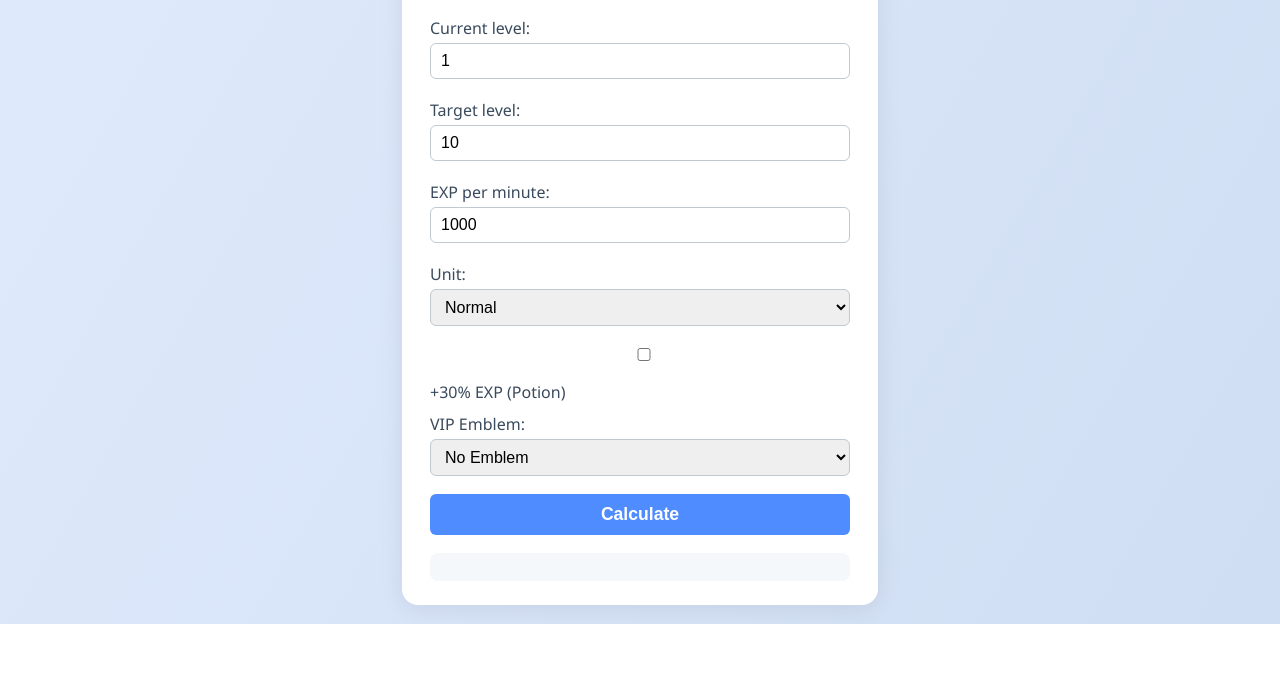
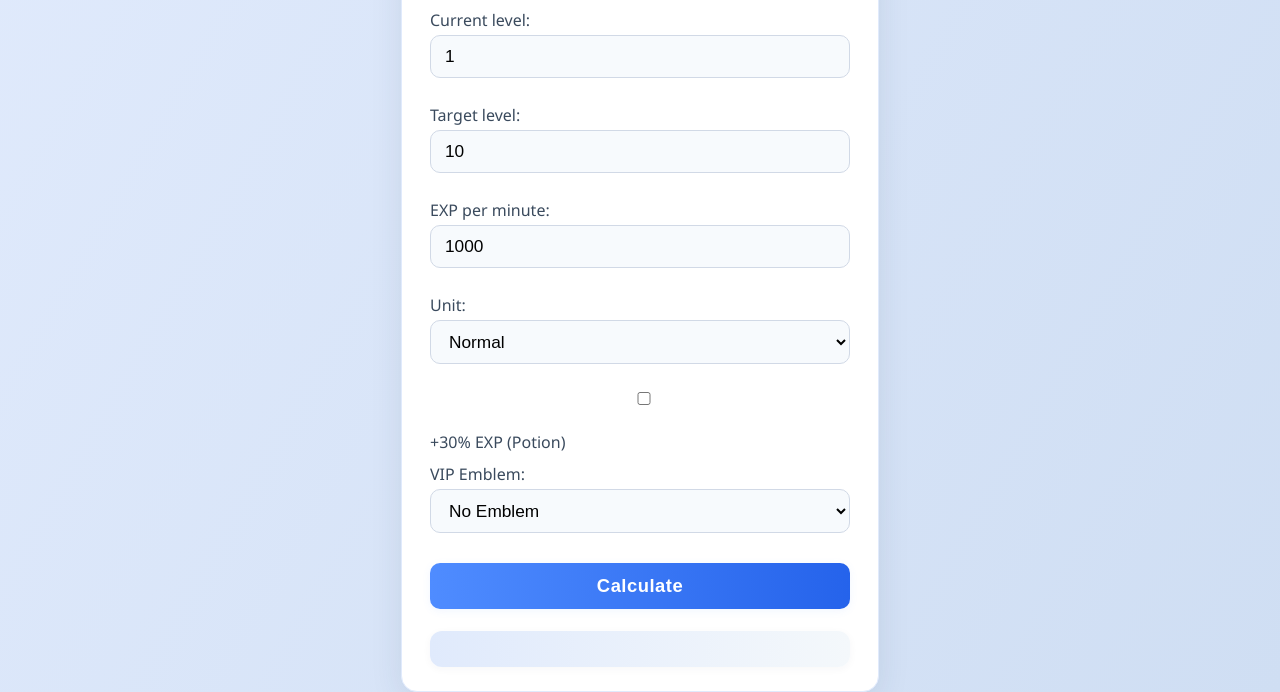
Before and after one commit to dmnobunaga/mucalc, a plain HTML site: page level_time_calculator.html in a window 1280 px wide. Shown: the part 176-868 px from the top of the page. Before the commit the page ends 800 px from the top, so only its background shows below. Drawn offline with Linux system fonts and the light colour scheme.

```diff
--- a/level_time_calculator.html
+++ b/level_time_calculator.html
@@ -35,43 +35,64 @@
     }
     input, select {
       width: 100%;
-      padding: 8px 10px;
-      border: 1px solid #bfc9d1;
-      border-radius: 6px;
-      font-size: 1rem;
-      margin-bottom: 8px;
+      padding: 10px 14px;
+      border: 1.5px solid #d1d9e6;
+      border-radius: 10px;
+      font-size: 1.08rem;
+      margin-bottom: 14px;
       box-sizing: border-box;
+      background: #f7fafd;
+      transition: border 0.2s, box-shadow 0.2s;
+      outline: none;
+    }
+    input:focus, select:focus {
+      border: 1.5px solid #4f8cff;
+      box-shadow: 0 0 0 2px #e0eafc;
     }
     button {
       width: 100%;
-      padding: 10px;
-      background: #4f8cff;
+      padding: 12px;
+      background: linear-gradient(90deg, #4f8cff 0%, #2563eb 100%);
       color: #fff;
       border: none;
-      border-radius: 6px;
-      font-size: 1.1rem;
-      font-weight: 600;
+      border-radius: 10px;
+      font-size: 1.15rem;
+      font-weight: 700;
       cursor: pointer;
-      margin-top: 10px;
-      transition: background 0.2s;
+      margin-top: 16px;
+      transition: background 0.2s, box-shadow 0.2s;
+      box-shadow: 0 2px 8px rgba(79,140,255,0.08);
+      letter-spacing: 0.5px;
     }
     button:hover {
-      background: #2563eb;
+      background: linear-gradient(90deg, #2563eb 0%, #4f8cff 100%);
+      box-shadow: 0 4px 16px rgba(79,140,255,0.13);
     }
     .result {
-      margin-top: 18px;
-      background: #f4f8fb;
-      border-radius: 8px;
-      padding: 14px 10px;
+      margin-top: 22px;
+      background: linear-gradient(90deg, #e0eafc 0%, #f4f8fb 100%);
+      border-radius: 12px;
+      padding: 18px 12px;
       color: #1a2a3a;
-      font-size: 1.08rem;
+      font-size: 1.13rem;
       text-align: center;
+      box-shadow: 0 2px 8px rgba(44, 62, 80, 0.04);
     }
     .footer {
-      margin-top: 18px;
+      margin-top: 22px;
       text-align: center;
       color: #7a8ca3;
-      font-size: 0.95rem;
+      font-size: 1.01rem;
+      letter-spacing: 0.1px;
+    }
+    .container {
+      box-shadow: 0 8px 32px rgba(44, 62, 80, 0.10);
+      border: 1.5px solid #e0eafc;
+      backdrop-filter: blur(2px);
+    }
+    ::placeholder {
+      color: #bfc9d1;
+      opacity: 1;
     }
   </style>
 </head>
@@ -94,7 +115,7 @@
     <input type="number" id="targetLevel" min="1" max="2000" value="10">
 
     <label for="expPerMinute" id="labelExpPerMin"></label>
-    <input type="number" id="expPerMinute" min="1" value="1000">
+    <input type="number" id="expPerMinute" min="0.01" step="0.01" value="1000" placeholder="1000.00">
 
     <label for="unit" id="labelUnit"></label>
     <select id="unit">
```
